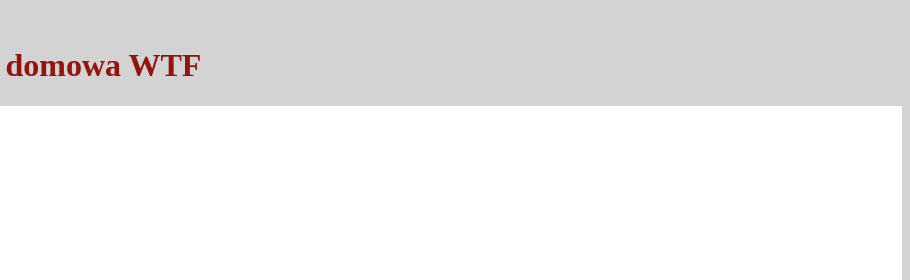
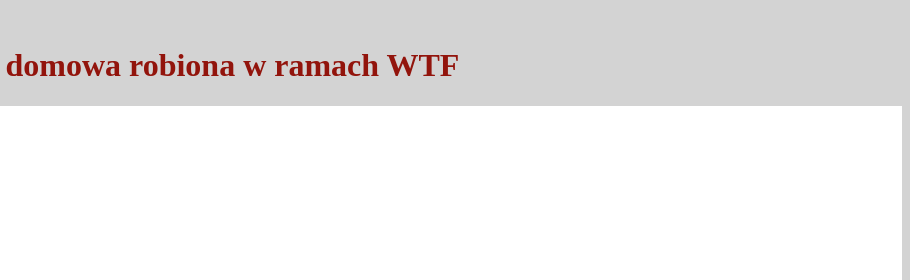
Before and after one commit to 0CEAN717/hompage, a plain HTML site: page index.html in a window 1280 px wide. Shown: the top 280 px of the page, 370-1280 px from the left. Drawn offline with Linux system fonts and the light colour scheme.

Commit message:
new headign content agian

```diff
--- a/index.html
+++ b/index.html
@@ -17,7 +17,7 @@
 
     <main>
         <header id="top">
-            <h1 id="name">Jakub Kędzierski - Strona domowa WTF</h1>
+            <h1 id="name">Jakub Kędzierski - Strona domowa robiona w ramach WTF</h1>
         </header>
 
         <section>
```
